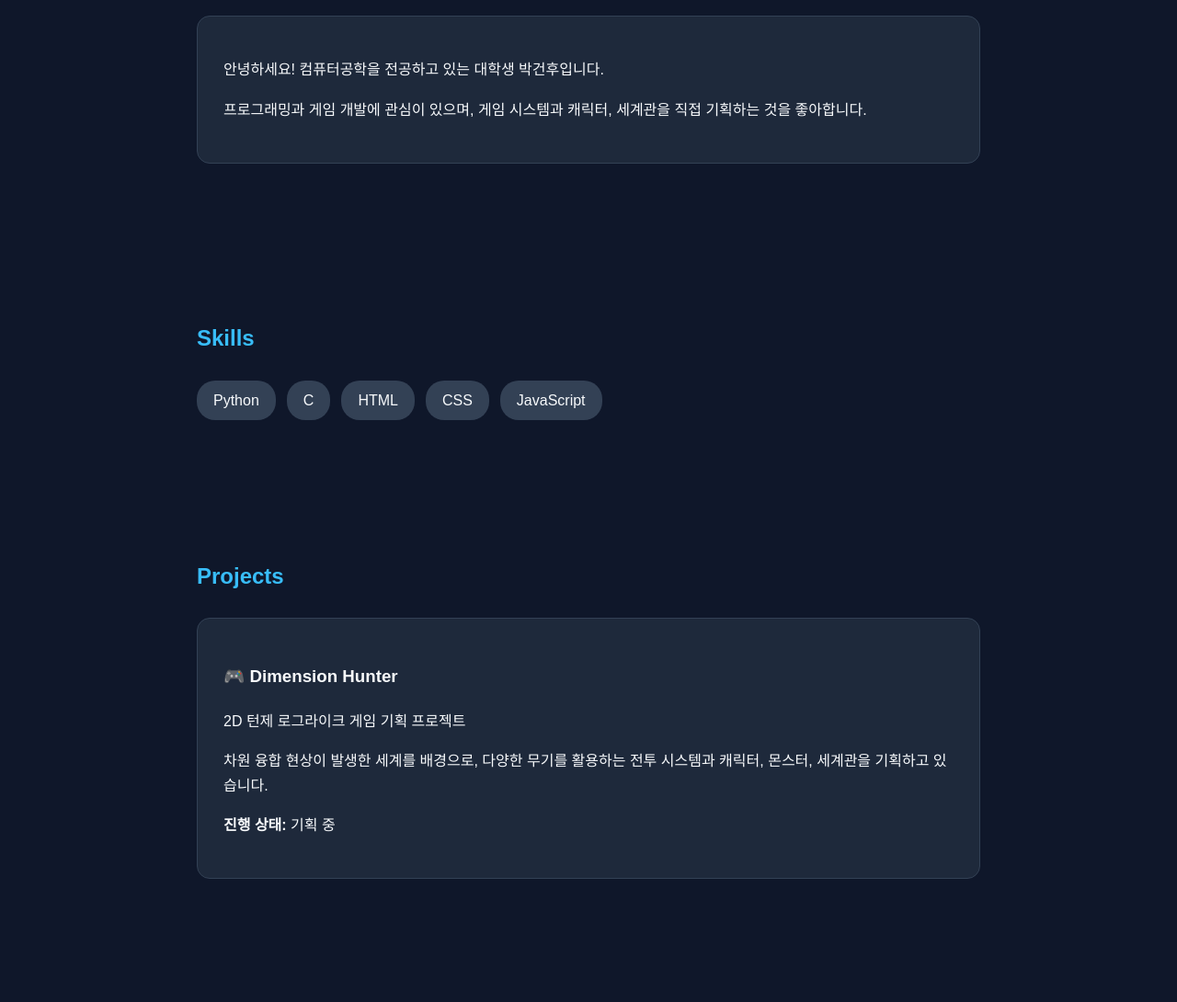
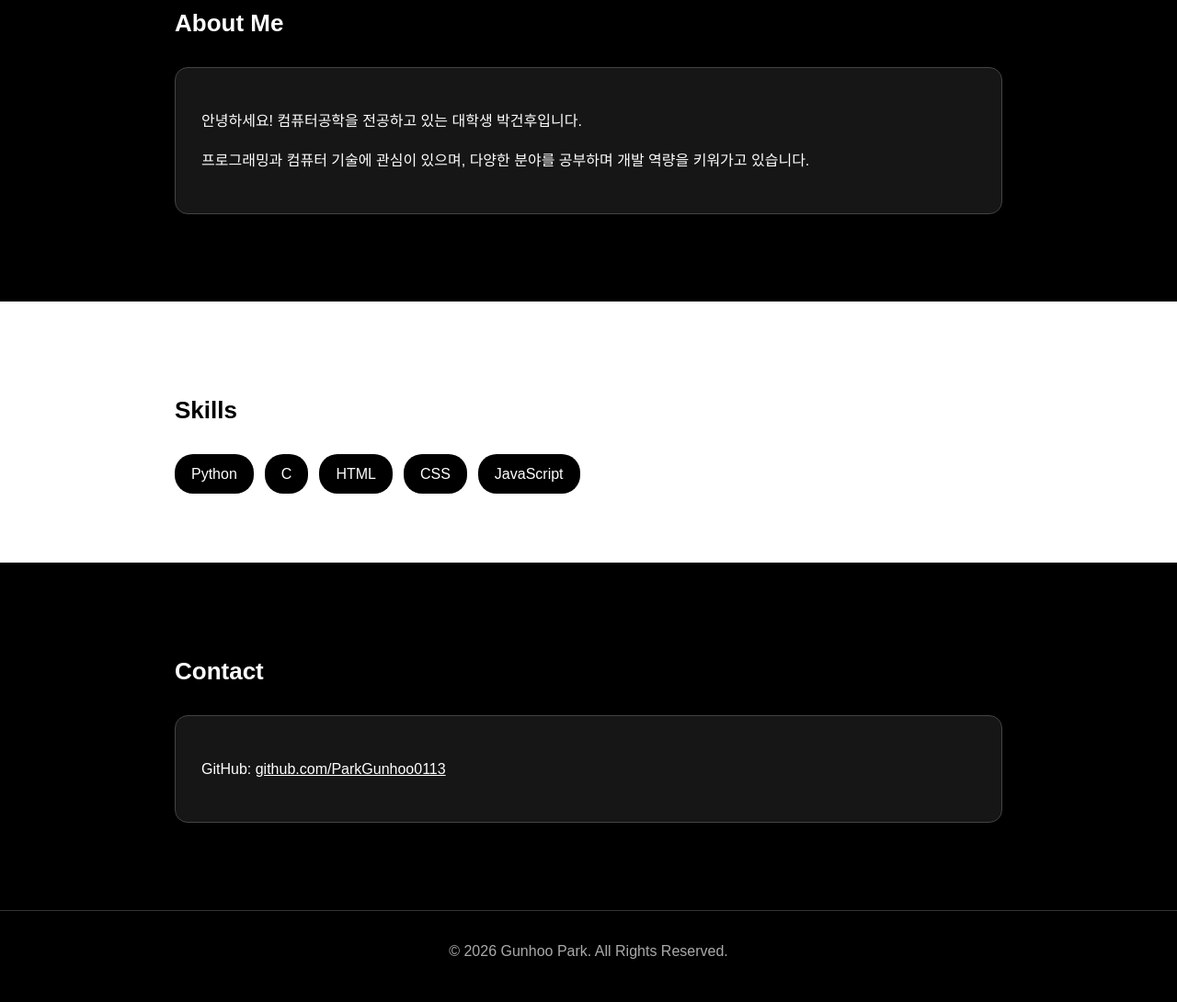
Before and after one commit to ParkGunhoo0113/ParkGunhoo0113.github.io, a plain HTML site: page index.html in a window 1280 px wide. Shown: the part 642-1732 px from the top of the page at 92% size. Drawn offline with Linux system fonts and the light colour scheme.

Commit message:
Update index.html

```diff
--- a/index.html
+++ b/index.html
@@ -10,11 +10,15 @@
       box-sizing: border-box;
     }
 
+    html {
+      scroll-behavior: smooth;
+    }
+
     body {
       margin: 0;
       font-family: Arial, sans-serif;
-      background: #0f172a;
-      color: #f8fafc;
+      background: #000;
+      color: #fff;
       line-height: 1.7;
     }
 
@@ -23,7 +27,8 @@
       display: flex;
       justify-content: space-between;
       align-items: center;
-      border-bottom: 1px solid #334155;
+      background: #000;
+      border-bottom: 1px solid #333;
     }
 
     header strong {
@@ -31,19 +36,20 @@
     }
 
     nav a {
-      color: #cbd5e1;
+      color: #fff;
       text-decoration: none;
       margin-left: 20px;
     }
 
     nav a:hover {
-      color: #38bdf8;
+      color: #aaa;
     }
 
     .hero {
-      padding: 100px 8%;
+      padding: 120px 8%;
       text-align: center;
-      background: linear-gradient(135deg, #172554, #0f172a);
+      background: #fff;
+      color: #000;
     }
 
     .hero h1 {
@@ -52,30 +58,51 @@
     }
 
     .hero span {
-      color: #38bdf8;
+      color: #000;
     }
 
     .hero p {
-      color: #cbd5e1;
+      color: #333;
     }
 
     section {
+      padding: 75px 24px;
+    }
+
+    .content {
       max-width: 900px;
       margin: 0 auto;
-      padding: 65px 24px;
     }
 
     h2 {
-      color: #38bdf8;
       margin-bottom: 25px;
+      font-size: 26px;
+    }
+
+    .dark-section {
+      background: #000;
+      color: #fff;
+    }
+
+    .light-section {
+      background: #fff;
+      color: #000;
     }
 
     .card {
-      background: #1e293b;
-      border: 1px solid #334155;
       border-radius: 14px;
       padding: 28px;
       margin-bottom: 20px;
+    }
+
+    .dark-section .card {
+      background: #161616;
+      border: 1px solid #444;
+    }
+
+    .light-section .card {
+      background: #f5f5f5;
+      border: 1px solid #ddd;
     }
 
     .skills {
@@ -85,20 +112,26 @@
     }
 
     .skills span {
-      background: #334155;
+      background: #000;
+      color: #fff;
       padding: 8px 18px;
       border-radius: 20px;
     }
 
-    a {
-      color: #7dd3fc;
+    #contact a {
+      color: #fff;
+    }
+
+    #contact a:hover {
+      color: #aaa;
     }
 
     footer {
       text-align: center;
       padding: 30px;
-      border-top: 1px solid #334155;
-      color: #94a3b8;
+      border-top: 1px solid #333;
+      background: #000;
+      color: #aaa;
     }
 
     @media (max-width: 600px) {
@@ -110,6 +143,10 @@
       nav a {
         margin: 0 8px;
       }
+
+      section {
+        padding: 55px 20px;
+      }
     }
   </style>
 </head>
@@ -120,27 +157,29 @@
     <nav>
       <a href="#about">About</a>
       <a href="#skills">Skills</a>
-      <a href="#projects">Projects</a>
       <a href="#contact">Contact</a>
     </nav>
   </header>
 
   <div class="hero">
     <h1>안녕하세요, <span>박건후</span>입니다.</h1>
-    <p>Computer Science Student | Game Development & Design</p>
-    <p>게임과 프로그래밍을 통해 새로운 경험을 만드는 것을 좋아합니다.</p>
+    <p>Computer Science Student</p>
+    <p>프로그래밍을 통해 새로운 아이디어를 구현하는 것을 좋아합니다.</p>
   </div>
 
-  <section id="about">
+  <section id="about" class="dark-section">
+    <div class="content">
       <h2>About Me</h2>
       <div class="card">
         <p>안녕하세요! 컴퓨터공학을 전공하고 있는 대학생 박건후입니다.</p>
-      <p>프로그래밍과 게임 개발에 관심이 있으며,
-      게임 시스템과 캐릭터, 세계관을 직접 기획하는 것을 좋아합니다.</p>
+        <p>프로그래밍과 컴퓨터 기술에 관심이 있으며,
+        다양한 분야를 공부하며 개발 역량을 키워가고 있습니다.</p>
+      </div>
     </div>
   </section>
 
-  <section id="skills">
+  <section id="skills" class="light-section">
+    <div class="content">
       <h2>Skills</h2>
       <div class="skills">
         <span>Python</span>
@@ -149,21 +188,11 @@
         <span>CSS</span>
         <span>JavaScript</span>
       </div>
-  </section>
-
-  <section id="projects">
-    <h2>Projects</h2>
-    <div class="card">
-      <h3>🎮 Dimension Hunter</h3>
-      <p>2D 턴제 로그라이크 게임 기획 프로젝트</p>
-      <p>차원 융합 현상이 발생한 세계를 배경으로,
-      다양한 무기를 활용하는 전투 시스템과
-      캐릭터, 몬스터, 세계관을 기획하고 있습니다.</p>
-      <p><strong>진행 상태:</strong> 기획 중</p>
     </div>
   </section>
 
-  <section id="contact">
+  <section id="contact" class="dark-section">
+    <div class="content">
       <h2>Contact</h2>
       <div class="card">
         <p>GitHub:
@@ -171,6 +200,7 @@
             github.com/ParkGunhoo0113
           </a>
         </p>
+      </div>
     </div>
   </section>
 
```
Lines whose indentation alone changed are shown as unchanged.
